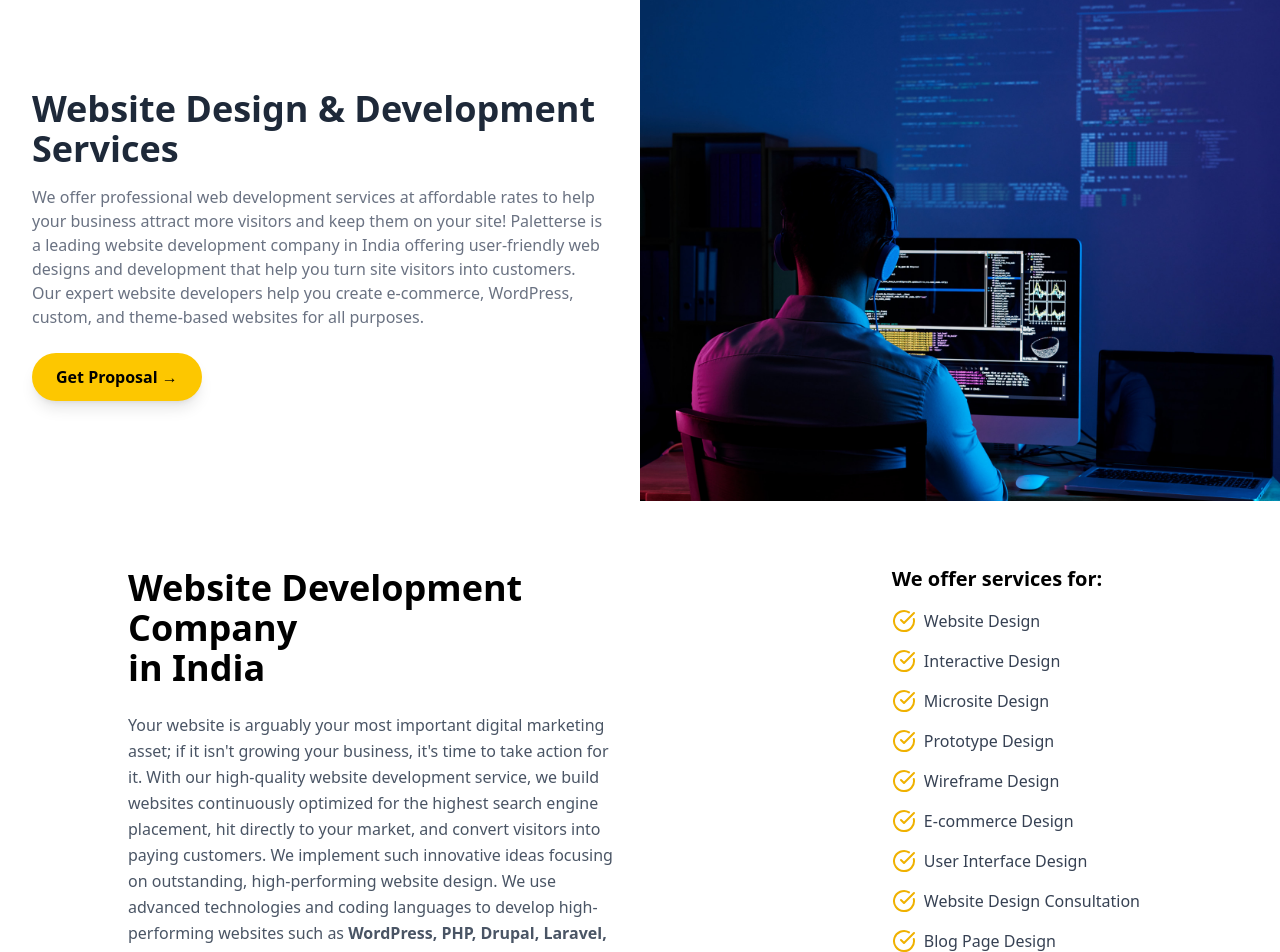
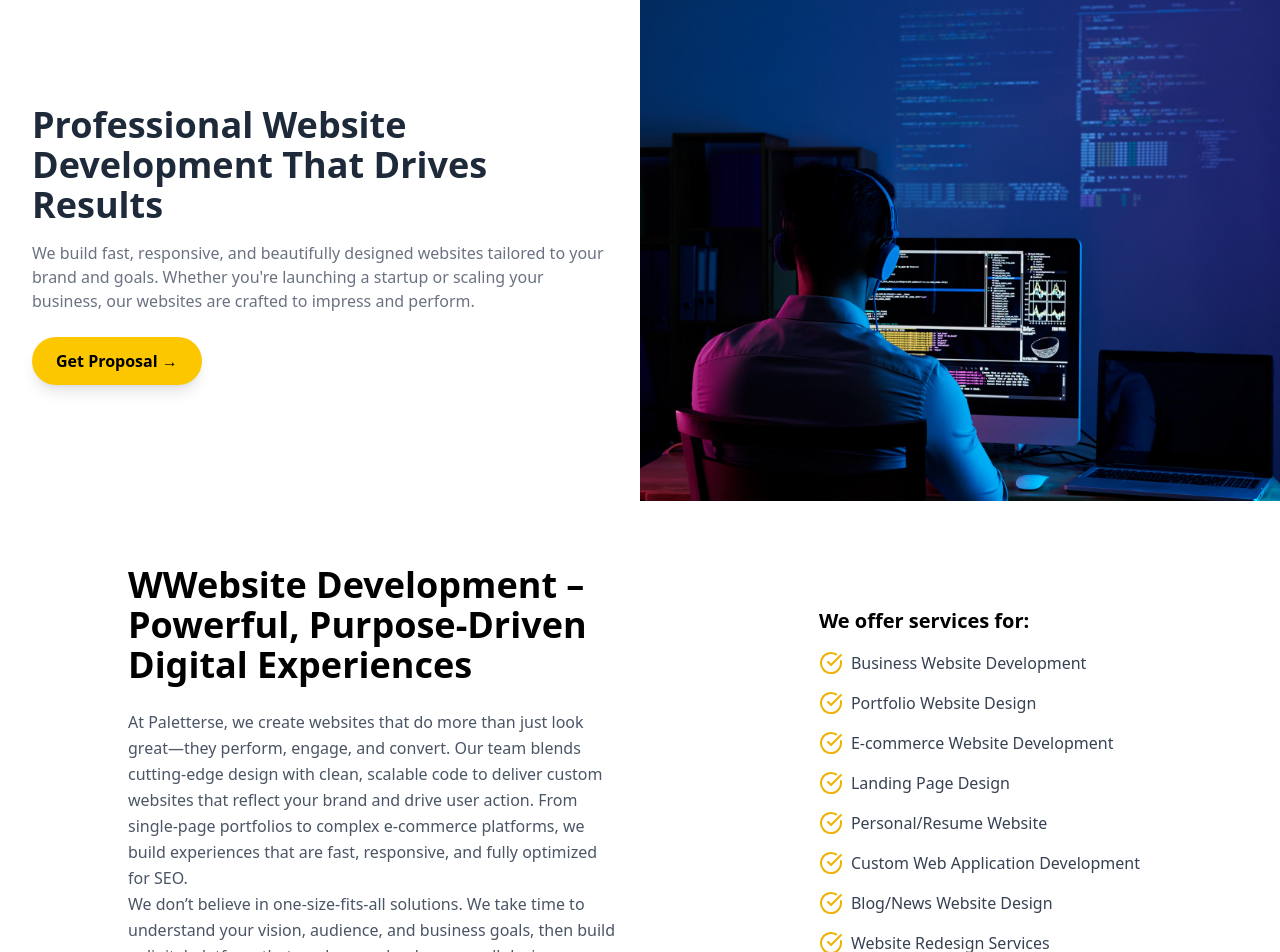
Before and after one commit to dcoder-nikhil0/Paletters, a React (Vite) app in the folder client/: page /website in a window 1280 px wide. Shown: the part 80-1032 px from the top of the page. Built offline with nearby package versions, Linux system fonts and the light colour scheme.

Commit message:
Website content done

```diff
--- a/client/src/Components/Website/WebCTA.jsx
+++ b/client/src/Components/Website/WebCTA.jsx
@@ -13,10 +13,8 @@ const WebCTA = () => {
             </h2>
 
             <p className="mt-3 text-gray-500">
-              Lorem ipsum dolor sit amet consectetur adipisicing elit. Iure ex
-              cupiditate corrupti aliquam eum vel consequuntur hic culpa unde
-              natus officia enim est impedit consequatur aut, voluptatem minima
-              repellat non!
+              Design a Stunning Website That Reflects Your Brand – Let’s Start
+              Today!
             </p>
 
             <Link
@@ -33,10 +31,8 @@ const WebCTA = () => {
             </h2>
 
             <p className="mt-3 text-gray-500">
-              Lorem ipsum dolor sit amet consectetur adipisicing elit. Iure ex
-              cupiditate corrupti aliquam eum vel consequuntur hic culpa unde
-              natus officia enim est impedit consequatur aut, voluptatem minima
-              repellat non!
+              Need a High-Performance Website Built from Scratch? We’ve Got You
+              Covered!
             </p>
 
             <Link
--- a/client/src/Components/Website/WebHero.jsx
+++ b/client/src/Components/Website/WebHero.jsx
@@ -10,22 +10,19 @@ const WebHero = () => {
         <div className="flex items-center justify-center w-full px-6 py-8 lg:h-[32rem] lg:w-1/2">
           <div className="max-w-xl">
             <h2 className="text-3xl font-semibold text-gray-800 lg:text-4xl">
-              Website Design & Development Services
+              Professional Website Development That Drives Results
             </h2>
 
             <p className="mt-4 text-sm text-gray-500 lg:text-base">
-              We offer professional web development services at affordable rates
-              to help your business attract more visitors and keep them on your
-              site! Paletterse is a leading website development company in
-              India offering user-friendly web designs and development that help
-              you turn site visitors into customers. Our expert website
-              developers help you create e-commerce, WordPress, custom, and
-              theme-based websites for all purposes.
+              We build fast, responsive, and beautifully designed websites
+              tailored to your brand and goals. Whether you're launching a
+              startup or scaling your business, our websites are crafted to
+              impress and perform.
             </p>
 
             <div className="flex flex-col mt-6 space-y-3 lg:space-y-0 lg:flex-row">
               <Link
-                to = "/contact"
+                to="/contact"
                 className="bg-yellow-400 hover:bg-yellow-500 text-black font-bold py-3 px-6 rounded-full shadow-lg transition"
               >
                 Get Proposal →
@@ -41,7 +38,6 @@ const WebHero = () => {
               backgroundImage: "url(" + back + ")",
             }}
           >
-            {/* <div className="w-full h-full bg-black opacity-25"></div> */}
           </div>
         </div>
       </div>
--- a/client/src/Components/Website/WebOffers.jsx
+++ b/client/src/Components/Website/WebOffers.jsx
@@ -4,15 +4,16 @@ import { Link } from "react-router-dom";
 
 const WebOffers = () => {
   const services = [
-    "Website Design",
-    "Interactive Design",
-    "Microsite Design",
-    "Prototype Design",
-    "Wireframe Design",
-    "E-commerce Design",
-    "User Interface Design",
-    "Website Design Consultation",
-    "Blog Page Design",
+    "Business Website Development",
+    "Portfolio Website Design",
+    "E-commerce Website Development",
+    "Landing Page Design",
+    "Personal/Resume Website",
+    "Custom Web Application Development",
+    "Blog/News Website Design",
+    "Website Redesign Services",
+    "Responsive Web Design",
+    "Website Maintenance & Support",
   ];
 
   return (
@@ -20,22 +21,25 @@ const WebOffers = () => {
       <div className="grid md:grid-cols-2 gap-12 items-center">
         <div>
           <h1 className="text-4xl font-bold mb-6">
-            Website Development Company <br /> in India
+            WWebsite Development – Powerful, Purpose-Driven Digital Experiences
           </h1>
           <p className="text-gray-600 leading-relaxed mb-8">
-            Your website is arguably your most important digital marketing
-            asset; if it isn't growing your business, it's time to take action
-            for it. With our high-quality website development service, we build
-            websites continuously optimized for the highest search engine
-            placement, hit directly to your market, and convert visitors into
-            paying customers. We implement such innovative ideas focusing on
-            outstanding, high-performing website design. We use advanced
-            technologies and coding languages to develop high-performing
-            websites such as{" "}
-            <span className="font-bold">
-              WordPress, PHP, Drupal, Laravel, NodeJs, ReactJs, Shopify
-            </span>{" "}
-            and WooCommerce for website development.
+            At Paletterse, we create websites that do more than just look
+            great—they perform, engage, and convert. Our team blends
+            cutting-edge design with clean, scalable code to deliver custom
+            websites that reflect your brand and drive user action. From
+            single-page portfolios to complex e-commerce platforms, we build
+            experiences that are fast, responsive, and fully optimized for SEO.
+            <br />
+            We don’t believe in one-size-fits-all solutions. We take time to
+            understand your vision, audience, and business goals, then build a
+            digital platform that works seamlessly across all devices. Whether
+            you need a bold redesign, a fresh launch, or ongoing development
+            support, we’ve got you covered with high-performing, future-ready
+            websites.
+            <br /> With a strong focus on UI/UX, performance, security, and
+            scalability, Paletterse ensures your website doesn’t just exist—but
+            thrives in the digital world.
           </p>
         </div>
 
```
